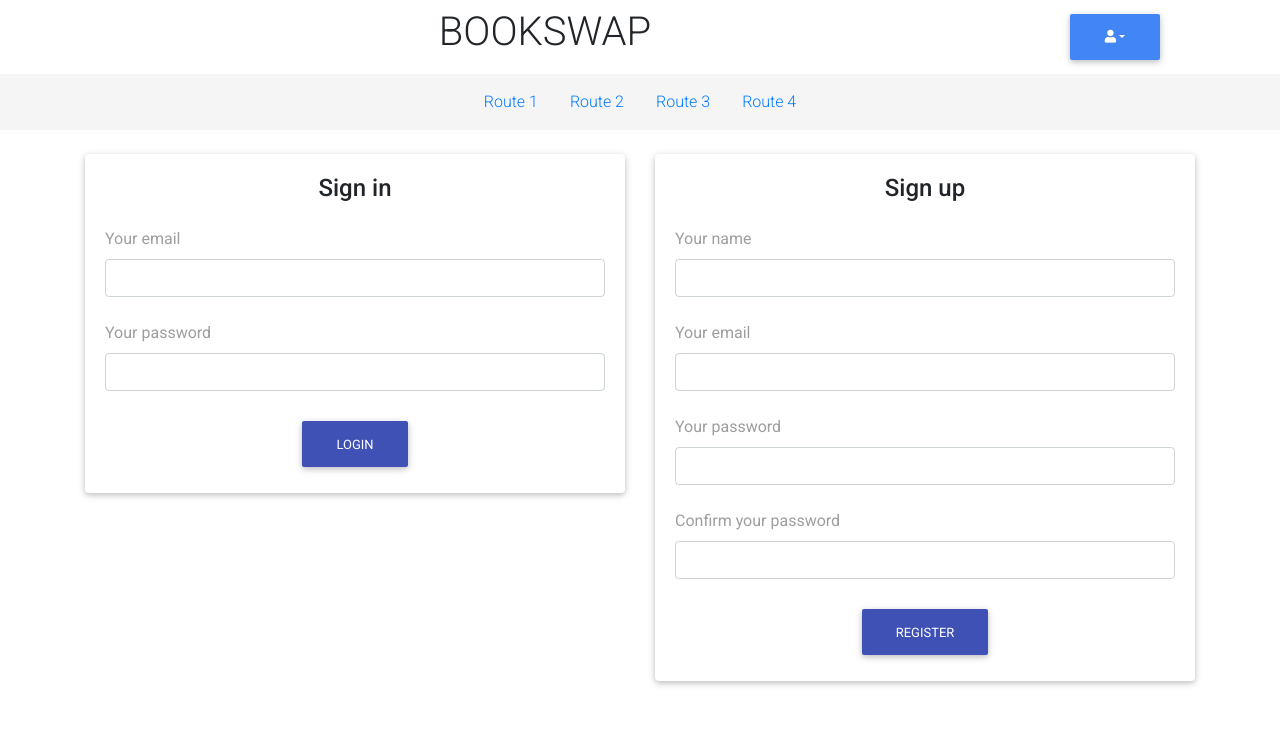
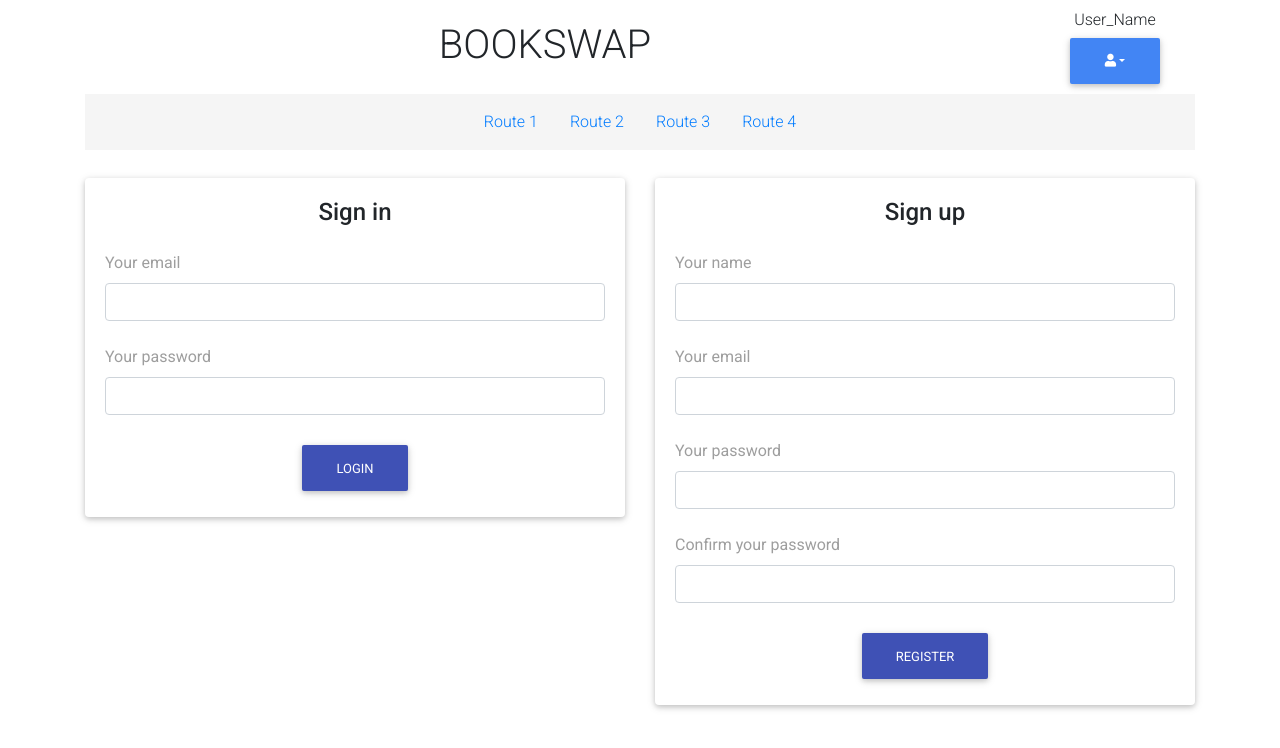
Before and after one commit to JoannaGulacz/Bookswap, a React (Create React App) app in the folder client/: page / in a window 1280 px wide. Shown: the top 748 px of the page. Built offline with nearby package versions, Linux system fonts and the light colour scheme.

Commit message:
Menu component updated

```diff
--- a/client/src/components/Menu.js
+++ b/client/src/components/Menu.js
@@ -1,17 +1,23 @@
 import React from 'react';
 import { MDBCol, MDBContainer, MDBRow } from 'mdbreact';
-//import DropdowanButton from './DropdownButton';
+import Nav from './Nav';
 
 const Menu = props => {
     return (
         <div>
             <MDBContainer>
-                <MDBRow>
-                    <MDBCol sm="10">
-                        <h1 className="my-2 text-center">BOOKSWAP</h1>
+                <MDBRow className="align-items-center mt-2">
+                    <MDBCol md="10">
+                        <h1 className="text-center">BOOKSWAP</h1>
                     </MDBCol>
-                    <MDBCol sm="2">
-                        <div className="my-2 text-center">{props.children}</div>
+                    <MDBCol md="2">
+                        <div className="text-center">{props.username}</div>
+                        <div className="text-center">{props.children}</div>
+                    </MDBCol>
+                </MDBRow>
+                <MDBRow className="my-1">
+                    <MDBCol size="12">
+                        <Nav />
                     </MDBCol>
                 </MDBRow>
             </MDBContainer>
--- a/client/src/components/NavMenu.js
+++ b/client/src/components/Nav.js
@@ -2,7 +2,7 @@ import React from 'react';
 
 // TO DO: links => router links
 // links types (classes): active, disabled, (none)
-const NavMenu = () => {
+const Nav = () => {
     return (
         <ul class="nav justify-content-center grey lighten-4 py-2 mb-4">
             <li class="nav-item">
@@ -29,4 +29,4 @@ const NavMenu = () => {
     );
 };
 
-export default NavMenu;
+export default Nav;
--- a/client/src/index.js
+++ b/client/src/index.js
@@ -10,12 +10,9 @@ import * as serviceWorker from './serviceWorker';
 
 //ReactDOM.render(<App />, document.getElementById('root'));
 
-// TESTING Menu component [Adam] - don't remove these comments:
-import DropdownButton from './components/DropdownButton';
+//menu oraz nawigacja
+import UserMenu from './components/UserMenu';
 import Menu from './components/Menu';
-import NavMenu from './components/NavMenu';
-//ReactDOM.render(<DropdownButton />, document.getElementById('root'));
-//ReactDOM.render(<Menu><DropdownButton /></Menu>, document.getElementById('root'));
 
 //formularze rejestracji i logowania
 import FormCard from './components/FormCard';
@@ -33,10 +30,9 @@ ReactDOM.render(
 
 ReactDOM.render(
     <>
-        <Menu>
-            <DropdownButton />
+        <Menu username="User_Name">
+            <UserMenu />
         </Menu>
-        <NavMenu />
         <FormCard>
             <LoginForm />
             <RegisterForm />
```
Also changed, not shown: client/src/components/UserMenu.js (renamed from client/src/components/DropdownButton.js).
